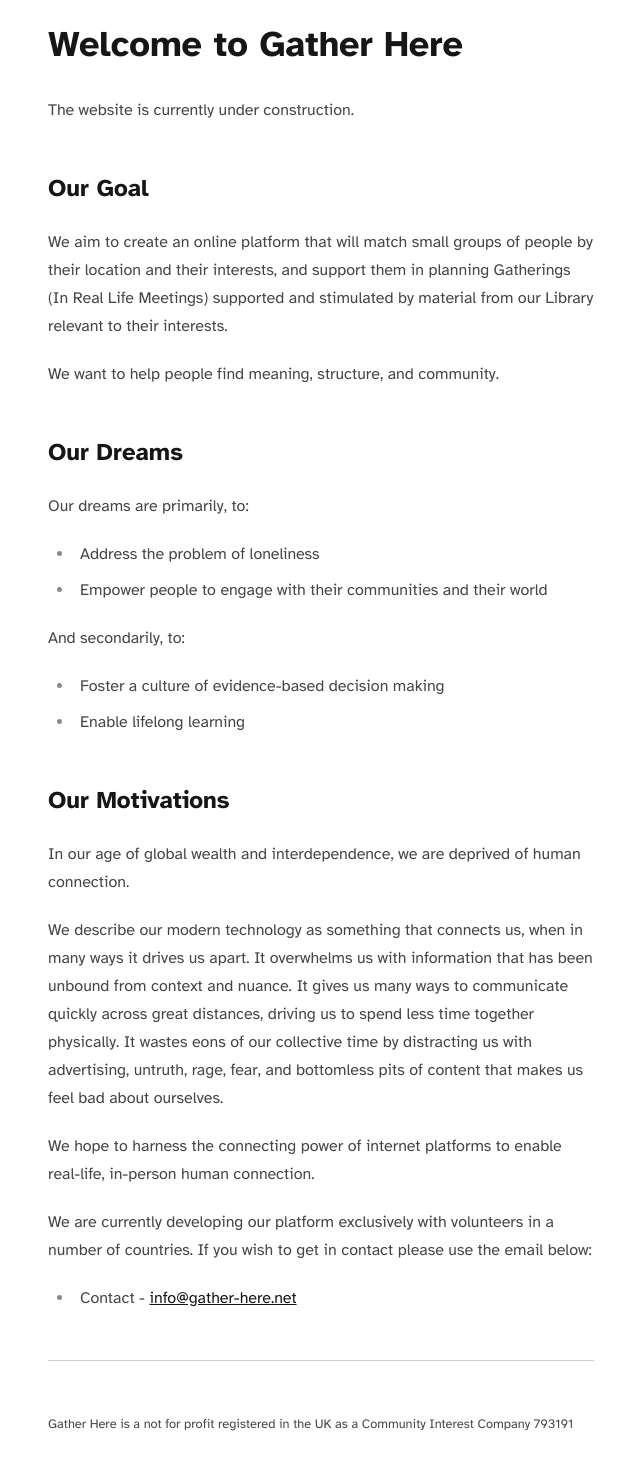
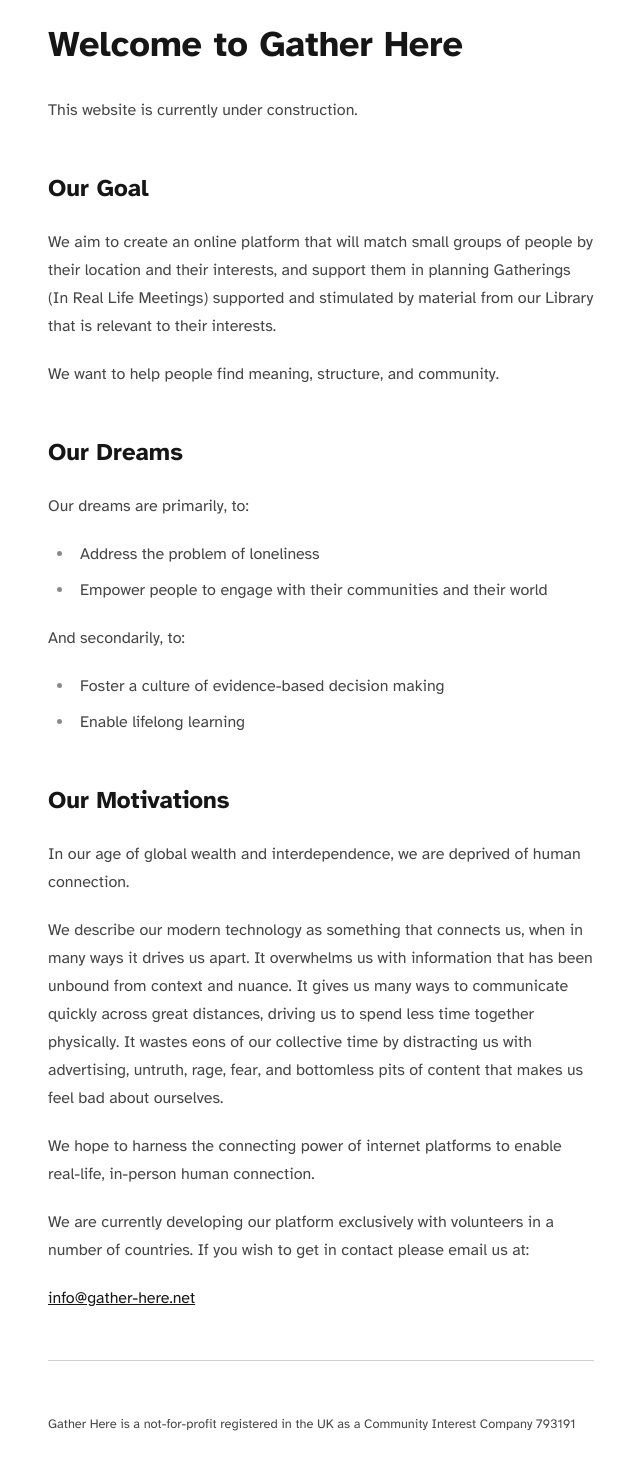
Before and after one commit to rlmead/gather-here, a Next.js app: page /maintenance in a window 1280 px wide. Shown: the part 40-1510 px from the top of the page, without its empty margins (16-656 px from the left). Built offline with nearby package versions, Linux system fonts and the light colour scheme.

Commit message:
Minor copy edits

```diff
--- a/src/app/maintenance/page.tsx
+++ b/src/app/maintenance/page.tsx
@@ -2,13 +2,13 @@ export default function Page() {
   return (
     <div className="prose p-8 md:p-12 lg:p-16">
       <h1>Welcome to Gather Here</h1>
-      <p>The website is currently under construction.</p>
+      <p>This website is currently under construction.</p>
       <h2>Our Goal</h2>
       <p>
         We aim to create an online platform that will match small groups of
         people by their location and their interests, and support them in
         planning Gatherings (In Real Life Meetings) supported and stimulated by
-        material from our Library relevant to their interests.
+        material from our Library that is relevant to their interests.
       </p>
       <p>We want to help people find meaning, structure, and community.</p>
       <h2>Our Dreams</h2>
@@ -46,11 +46,9 @@ export default function Page() {
       </p>
       <p>
         We are currently developing our platform exclusively with volunteers in
-        a number of countries. If you wish to get in contact please use the
-        email below:
-        <ul>
-          <li>
-            Contact -{" "}
+        a number of countries. If you wish to get in contact please email us at:
+      </p>
+      <p>
         <a
           href="mailto:info@gather-here.net"
           target="_blank"
@@ -58,12 +56,10 @@ export default function Page() {
         >
           info@gather-here.net
         </a>
-          </li>
-        </ul>
       </p>
       <hr />
       <small className="pb-4">
-        Gather Here is a not for profit registered in the UK as a Community
+        Gather Here is a not-for-profit registered in the UK as a Community
         Interest Company 793191
       </small>
     </div>
```
Lines whose indentation alone changed are shown as unchanged.
